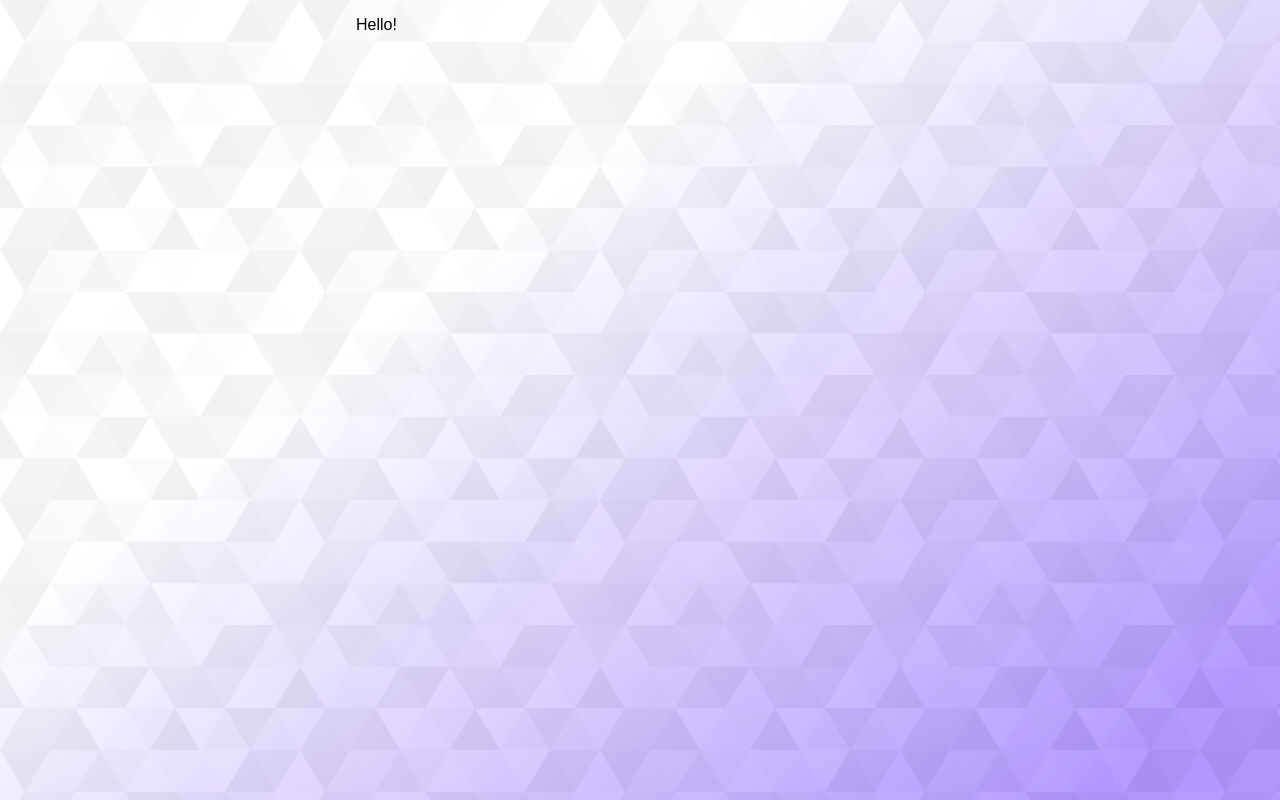
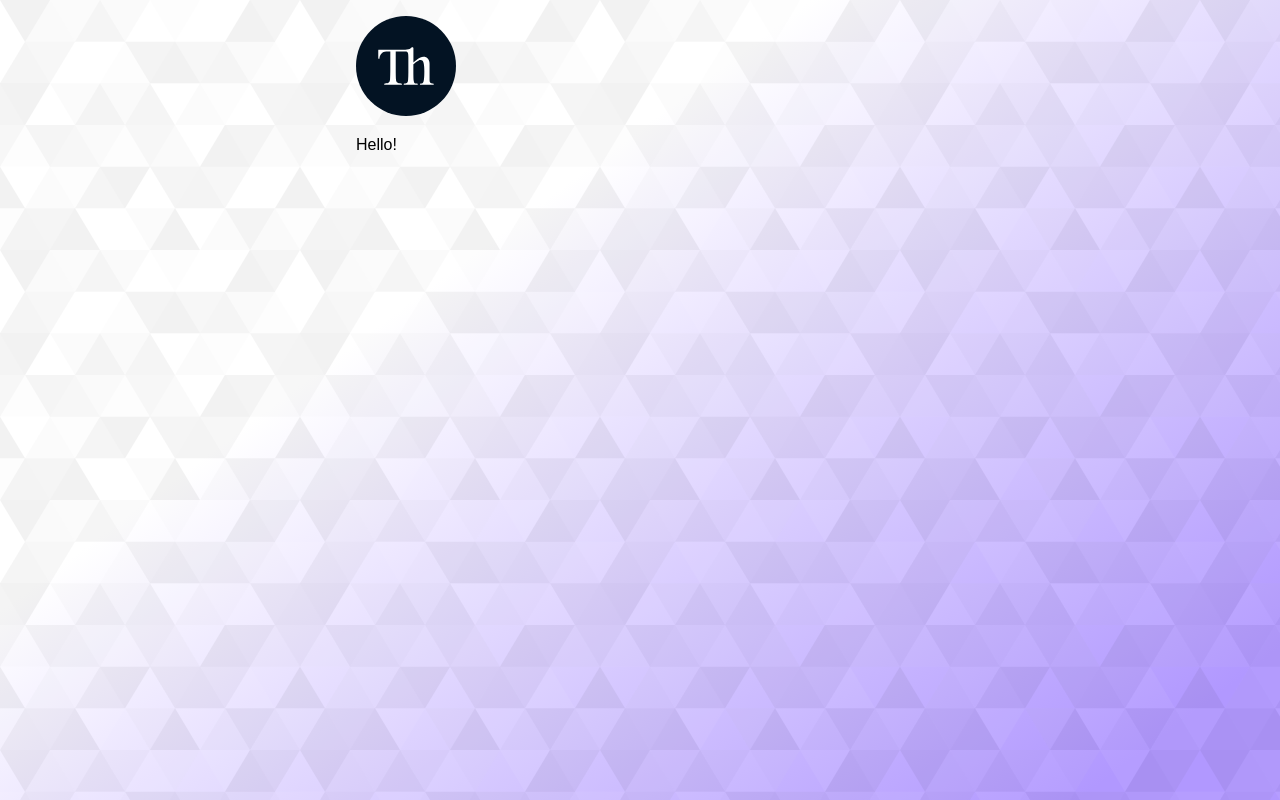
Before and after one commit to FormulaMonks/fe-exercise, a React app: page / in a window 1280 px wide. Built offline with nearby package versions, Linux system fonts and the light colour scheme.

Commit message:
Greeting: sample logo

```diff
--- a/src/Greeting/index.jsx
+++ b/src/Greeting/index.jsx
@@ -1,5 +1,11 @@
 import styles from "./styles.css";
+import logo from "./logo.svg";
 
 export function Greeting() {
-  return <div className={styles.container}>Hello!</div>;
+  return (
+    <div className={styles.container}>
+      <img alt="Theorem logo" className={styles.logo} src={logo} width="100" />
+      <div>Hello!</div>
+    </div>
+  );
 }
--- a/src/Greeting/styles.css
+++ b/src/Greeting/styles.css
@@ -1,3 +1,7 @@
 .container {
   padding: 16px;
 }
+
+.logo {
+  margin: 0 16px 16px 0;
+}
```
Also changed, not shown: src/Greeting/logo.svg (added).
